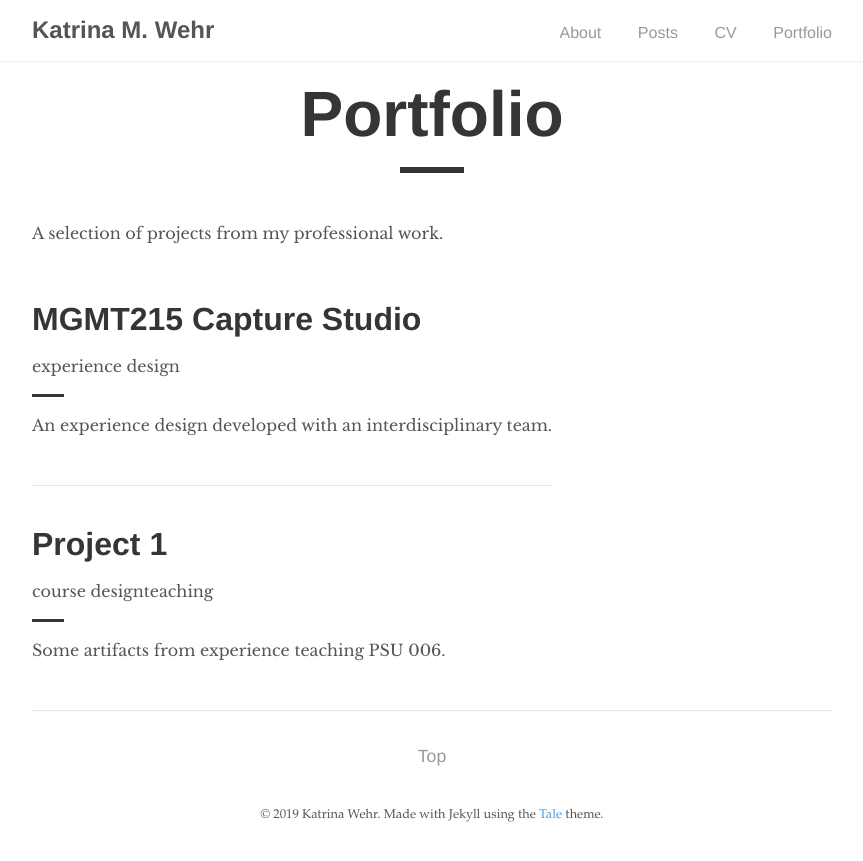
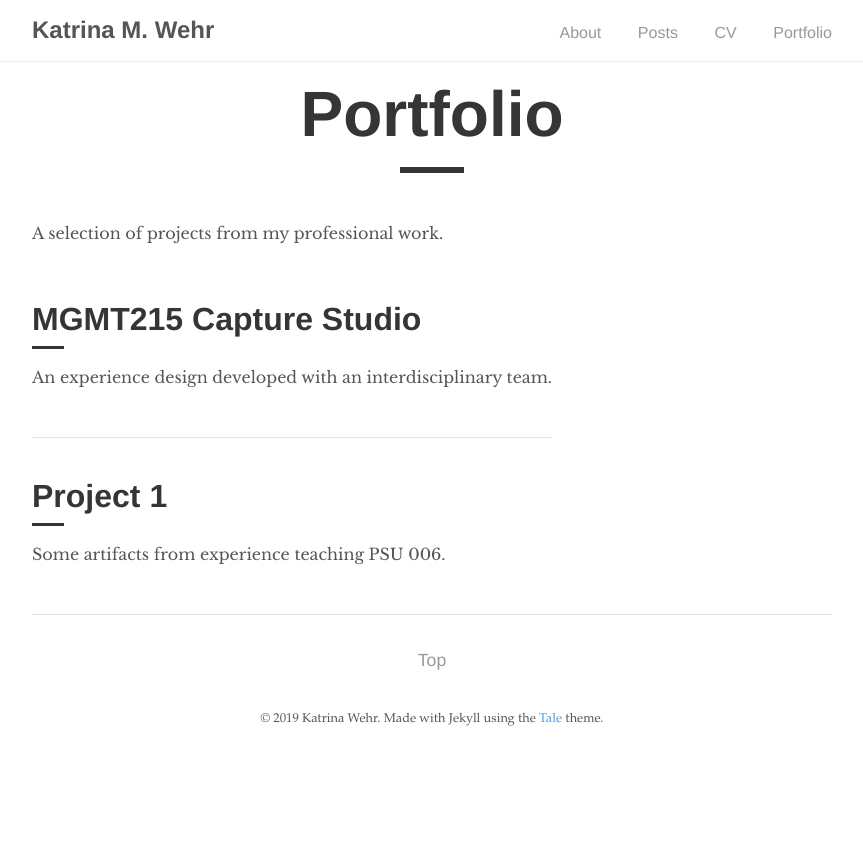
Before and after one commit to kat-wehr/mysite, a Jekyll site: the page built from portfolio.md, in a window 1280 px wide. Shown: the top 861 px of the page, without its empty margins (208-1071 px from the left). Built offline with Jekyll 4.4.1, drawn with Linux system fonts in a browser that asks for light colours; nearby versions of some CDN libraries.

Commit message:
Update portfolio.html

```diff
--- a/_layouts/portfolio.html
+++ b/_layouts/portfolio.html
@@ -9,10 +9,9 @@ layout: default
 
 <div class="catalogue">
   {% for post in site.portfolio %}
-    <a href="{{ portfolio.url | prepend: site.baseurl }}" class="catalogue-item">
+    <a href="{{ post.url | prepend: site.baseurl }}" class="catalogue-item">
       <div>
         <h1 class="catalogue-title">{{ post.title }}</h1>
-        <p> {{ post.categories }} </p>
         <div class="catalogue-line"></div>
 
         <p>
```
